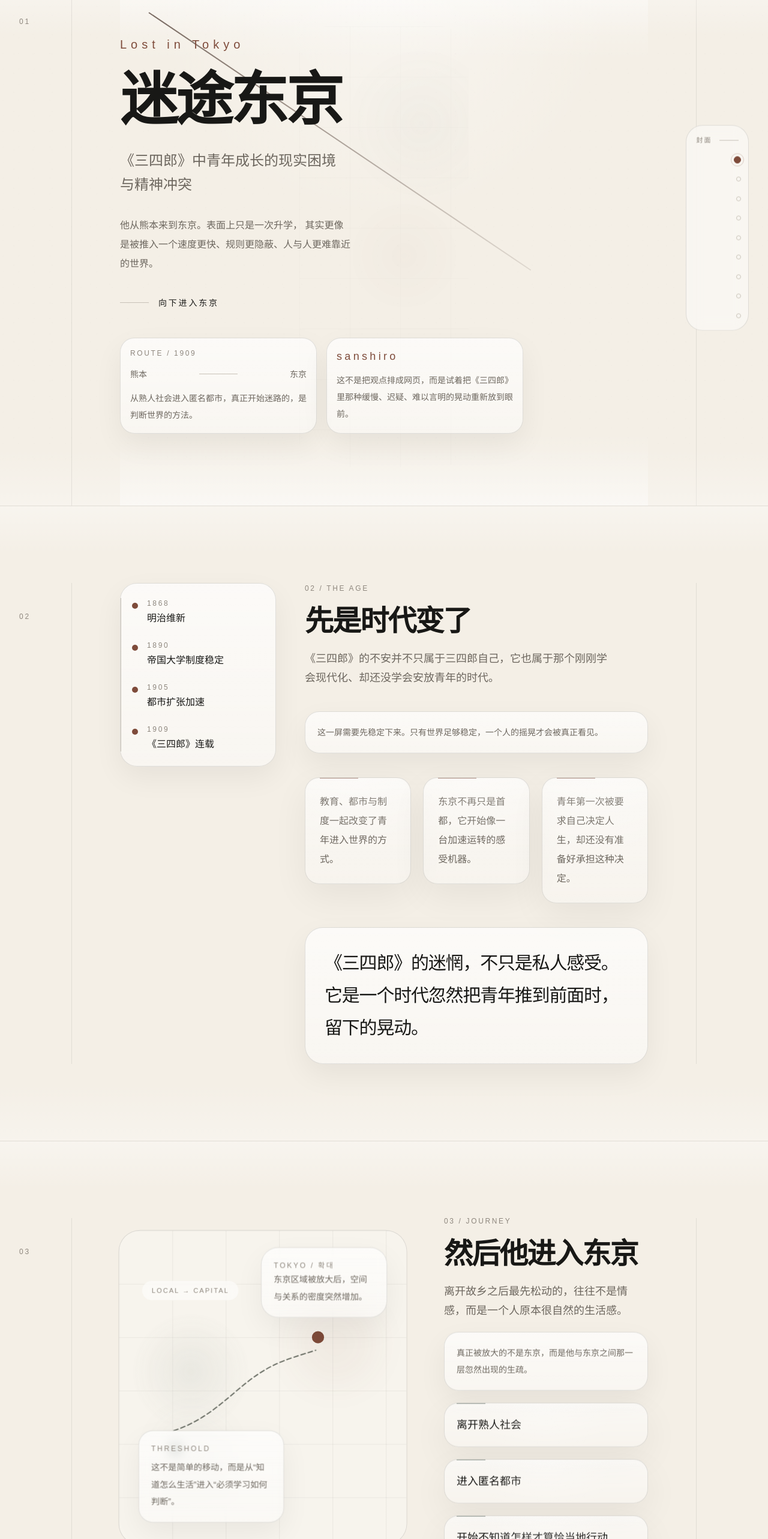
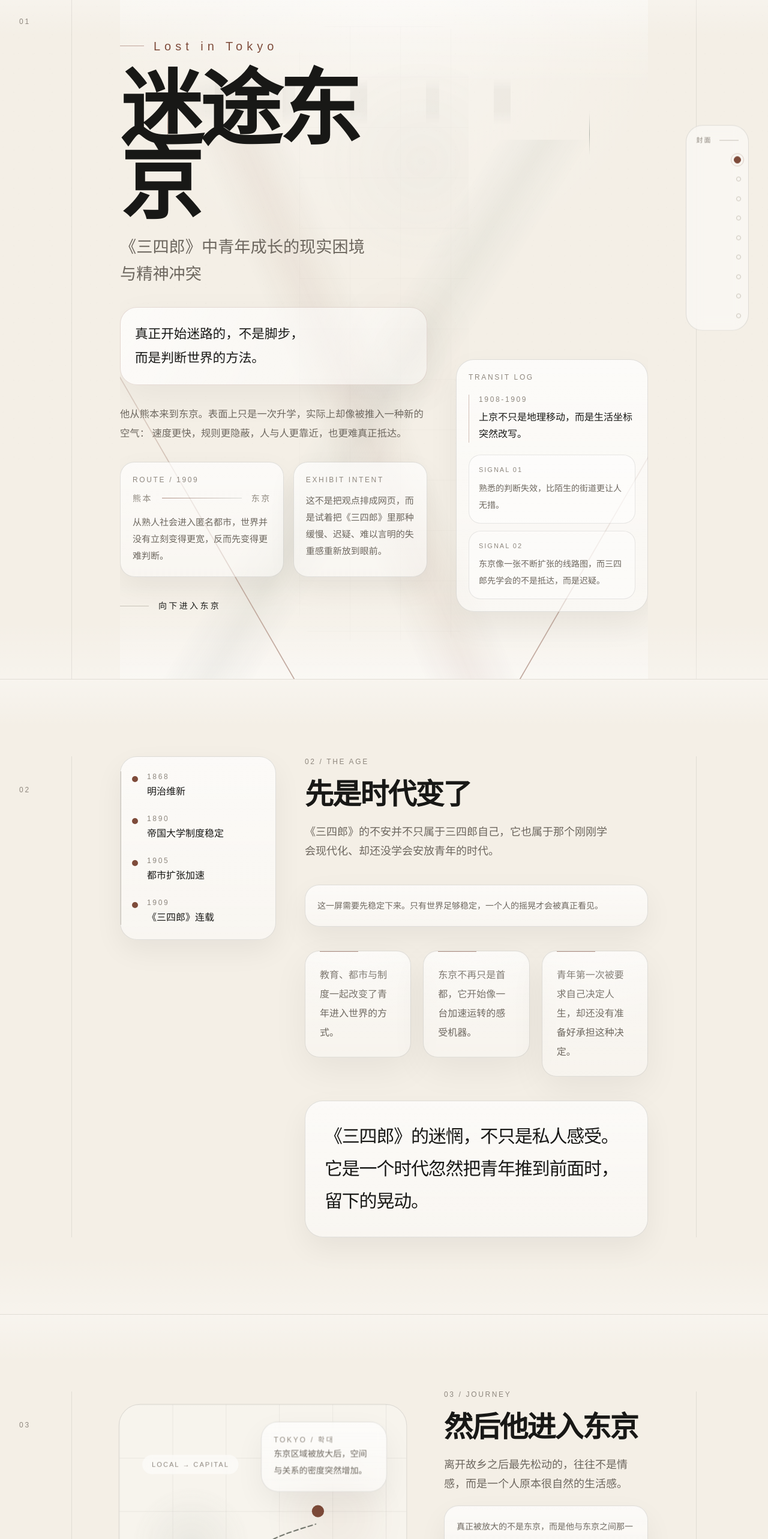
Before and after one commit to BAIMU329/sanshiro-exhibit, a Next.js app: page / in a window 1280 px wide. Shown: the part 20-2586 px from the top of the page at 60% size. Built offline with nearby package versions, Linux system fonts and the light colour scheme.

Commit message:
elevate key exhibition sections

```diff
--- a/src/app/globals.css
+++ b/src/app/globals.css
@@ -164,6 +164,67 @@ a {
   backdrop-filter: blur(10px);
 }
 
+.hero-manifest {
+  border: 1px solid rgba(126, 75, 58, 0.18);
+  background:
+    linear-gradient(120deg, rgba(255, 255, 255, 0.65), rgba(255, 255, 255, 0.18)),
+    rgba(255, 255, 255, 0.26);
+  box-shadow: 0 20px 60px rgba(24, 24, 22, 0.05);
+  backdrop-filter: blur(10px);
+}
+
+.hero-side-panel {
+  border: 1px solid rgba(58, 56, 52, 0.14);
+  background:
+    linear-gradient(180deg, rgba(255, 255, 255, 0.62), rgba(255, 255, 255, 0.24)),
+    rgba(255, 255, 255, 0.34);
+  box-shadow: 0 22px 52px rgba(24, 24, 22, 0.06);
+  backdrop-filter: blur(12px);
+}
+
+.hero-route-line {
+  background: linear-gradient(90deg, rgba(126, 75, 58, 0.6), rgba(93, 107, 99, 0.22));
+}
+
+.hero-rail-perspective {
+  background:
+    linear-gradient(122deg, transparent 42%, rgba(93, 107, 99, 0.07) 48%, transparent 54%),
+    linear-gradient(67deg, transparent 40%, rgba(126, 75, 58, 0.08) 47%, transparent 54%);
+}
+
+.hero-rail-perspective::before,
+.hero-rail-perspective::after {
+  content: "";
+  position: absolute;
+  bottom: 0;
+  width: 2px;
+  height: 90%;
+  background: linear-gradient(180deg, rgba(126, 75, 58, 0.04), rgba(126, 75, 58, 0.55));
+  transform-origin: bottom;
+  filter: blur(0.2px);
+}
+
+.hero-rail-perspective::before {
+  left: 34%;
+  transform: skewX(30deg);
+}
+
+.hero-rail-perspective::after {
+  right: 24%;
+  transform: skewX(-30deg);
+}
+
+.hero-city-band {
+  background:
+    linear-gradient(90deg, transparent, rgba(24, 24, 22, 0.08) 18%, transparent 28%),
+    linear-gradient(90deg, transparent 10%, rgba(24, 24, 22, 0.05) 10%, rgba(24, 24, 22, 0.05) 12%, transparent 12%),
+    linear-gradient(90deg, transparent 26%, rgba(24, 24, 22, 0.04) 26%, rgba(24, 24, 22, 0.04) 29%, transparent 29%),
+    linear-gradient(90deg, transparent 42%, rgba(24, 24, 22, 0.05) 42%, rgba(24, 24, 22, 0.05) 46%, transparent 46%),
+    linear-gradient(90deg, transparent 60%, rgba(24, 24, 22, 0.04) 60%, rgba(24, 24, 22, 0.04) 63%, transparent 63%),
+    linear-gradient(90deg, transparent 76%, rgba(24, 24, 22, 0.05) 76%, rgba(24, 24, 22, 0.05) 80%, transparent 80%);
+  mask-image: linear-gradient(180deg, transparent, black 24%, black 70%, transparent);
+}
+
 .kanji-ghost {
   font-family: var(--font-serif-sc), serif;
   color: rgba(24, 24, 22, 0.05);
@@ -201,6 +262,31 @@ a {
   transform: translate(-50%, -50%);
 }
 
+.mineko-reflection {
+  border-radius: 999px;
+  background:
+    radial-gradient(circle at 50% 50%, rgba(255, 255, 255, 0.34), transparent 58%),
+    radial-gradient(circle at 50% 54%, rgba(93, 107, 99, 0.08), transparent 70%);
+  filter: blur(2px);
+}
+
+.mineko-thread {
+  border-top: 1px solid rgba(126, 75, 58, 0.18);
+  transform: rotate(-8deg);
+}
+
+.mineko-tag {
+  display: inline-flex;
+  align-items: center;
+  gap: 0.75rem;
+  border: 1px solid rgba(58, 56, 52, 0.08);
+  border-radius: 999px;
+  background: rgba(255, 255, 255, 0.42);
+  padding: 0.55rem 0.9rem;
+  backdrop-filter: blur(8px);
+  box-shadow: 0 10px 24px rgba(24, 24, 22, 0.04);
+}
+
 .ambient-float {
   animation: ambient-float 12s ease-in-out infinite;
 }
@@ -211,6 +297,11 @@ a {
 
 .ambient-drift {
   animation: ambient-drift 18s ease-in-out infinite;
+}
+
+.mechanism-spine {
+  width: 1px;
+  background: linear-gradient(180deg, transparent, rgba(126, 75, 58, 0.18) 16%, rgba(93, 107, 99, 0.18) 84%, transparent);
 }
 
 @keyframes ambient-float {
--- a/src/components/sections/HeroSection.tsx
+++ b/src/components/sections/HeroSection.tsx
@@ -11,81 +11,132 @@ export function HeroSection() {
     target: ref,
     offset: ["start start", "end start"],
   });
-  const titleY = useTransform(scrollYProgress, [0, 1], [0, -80]);
-  const titleOpacity = useTransform(scrollYProgress, [0, 0.75], [1, 0.25]);
-  const hazeY = useTransform(scrollYProgress, [0, 1], [0, 48]);
-  const plaqueY = useTransform(scrollYProgress, [0, 1], [0, 24]);
+  const titleY = useTransform(scrollYProgress, [0, 1], [0, -84]);
+  const titleOpacity = useTransform(scrollYProgress, [0, 0.72], [1, 0.22]);
+  const hazeY = useTransform(scrollYProgress, [0, 1], [0, 54]);
+  const trackY = useTransform(scrollYProgress, [0, 1], [0, 36]);
+  const sideY = useTransform(scrollYProgress, [0, 1], [0, 26]);
 
   return (
     <SectionShell id="hero" index="01" className="min-h-[100svh]">
-      <div ref={ref} className="section-veil relative flex min-h-[100svh] items-end py-20">
+      <div ref={ref} className="section-veil relative flex min-h-[100svh] items-end overflow-hidden py-18 md:py-20">
         <motion.div
           style={{ y: hazeY }}
           className="map-haze absolute inset-x-[34%] top-16 bottom-16 rounded-[48px]"
         />
-        <div className="absolute left-4 top-10 h-[2px] w-[calc(100%-7rem)] origin-left rotate-[34deg] bg-[linear-gradient(90deg,rgba(107,91,82,0.9),rgba(107,91,82,0.15))] lg:left-12" />
+        <motion.div
+          style={{ y: trackY }}
+          className="hero-rail-perspective absolute inset-x-[6%] bottom-[-4%] top-[22%] opacity-88"
+        />
+        <div className="hero-city-band absolute inset-x-[10%] top-[13%] h-20 opacity-70" />
+        <div className="absolute left-[9%] top-[16%] hidden h-24 w-px bg-[linear-gradient(180deg,transparent,rgba(126,75,58,0.55),transparent)] lg:block" />
+        <div className="absolute right-[11%] top-[18%] hidden h-18 w-px bg-[linear-gradient(180deg,transparent,rgba(93,107,99,0.45),transparent)] lg:block" />
 
+        <div className="relative z-10 grid w-full items-end gap-10 pb-8 lg:grid-cols-[minmax(0,1.1fr)_320px] lg:gap-12">
           <motion.div
             style={{ y: titleY, opacity: titleOpacity }}
-          className="relative z-10 max-w-2xl space-y-8 pb-10"
+            className="space-y-8"
           >
-          <FadeIn delay={0.1}>
-            <p className="font-[var(--font-display)] text-xl tracking-[0.35em] text-[var(--rust)]">
+            <FadeIn delay={0.08}>
+              <div className="inline-flex items-center gap-4 text-[var(--rust)]">
+                <span className="h-px w-10 bg-[var(--rust)]/45" />
+                <p className="font-[var(--font-display)] text-xl tracking-[0.35em]">
                   Lost in Tokyo
                 </p>
+              </div>
             </FadeIn>
-          <FadeIn delay={0.2}>
-            <h1 className="display-title max-w-xl text-6xl leading-none font-semibold md:text-8xl">
+            <FadeIn delay={0.18}>
+              <div className="max-w-4xl space-y-5">
+                <h1 className="display-title max-w-3xl text-[4.5rem] leading-[0.9] font-semibold md:text-[7.5rem] xl:text-[8.6rem]">
                   迷途东京
                 </h1>
-          </FadeIn>
-          <FadeIn delay={0.3}>
-            <p className="max-w-xl text-2xl leading-10 text-[var(--ink-soft)]">
+                <p className="max-w-2xl text-xl leading-9 text-[var(--ink-soft)] md:text-[1.7rem] md:leading-[2.8rem]">
                   《三四郎》中青年成长的现实困境
                   <br />
                   与精神冲突
                 </p>
+              </div>
             </FadeIn>
-          <FadeIn delay={0.4} className="max-w-sm">
-            <p className="text-base leading-8 text-[var(--ink-soft)]">
-              他从熊本来到东京。表面上只是一次升学，
-              其实更像是被推入一个速度更快、规则更隐蔽、人与人更难靠近的世界。
+            <FadeIn delay={0.28}>
+              <div className="hero-manifest max-w-2xl rounded-[28px] p-5 md:p-6">
+                <p className="text-lg leading-9 text-[var(--ink)] md:text-[1.35rem] md:leading-10">
+                  真正开始迷路的，不是脚步，
+                  <br className="hidden md:block" />
+                  而是判断世界的方法。
+                </p>
+              </div>
+            </FadeIn>
+            <FadeIn delay={0.36} className="max-w-xl">
+              <p className="text-base leading-8 text-[var(--ink-soft)] md:text-[1.02rem]">
+                他从熊本来到东京。表面上只是一次升学，实际上却像被推入一种新的空气：
+                速度更快，规则更隐蔽，人与人更靠近，也更难真正抵达。
               </p>
             </FadeIn>
-          <FadeIn delay={0.5}>
+            <FadeIn delay={0.46}>
+              <div className="grid max-w-3xl gap-4 md:grid-cols-[1.1fr_0.9fr]">
+                <div className="route-plaque rounded-[24px] p-4 md:p-5">
+                  <p className="eyebrow">Route / 1909</p>
+                  <div className="mt-3 flex items-center gap-4 text-sm tracking-[0.18em] text-[var(--ink-muted)] uppercase">
+                    <span>熊本</span>
+                    <span className="hero-route-line h-px flex-1" />
+                    <span>东京</span>
+                  </div>
+                  <p className="mt-4 text-sm leading-7 text-[var(--ink-soft)] md:text-[15px]">
+                    从熟人社会进入匿名都市，世界并没有立刻变得更宽，反而先变得更难判断。
+                  </p>
+                </div>
+                <div className="route-plaque rounded-[24px] p-4 md:p-5">
+                  <p className="eyebrow">Exhibit Intent</p>
+                  <p className="mt-3 text-sm leading-7 text-[var(--ink-soft)] md:text-[15px]">
+                    这不是把观点排成网页，而是试着把《三四郎》里那种缓慢、迟疑、难以言明的失重感重新放到眼前。
+                  </p>
+                </div>
+              </div>
+            </FadeIn>
+            <FadeIn delay={0.55}>
               <a
                 href="#era"
-              className="inline-flex items-center gap-4 text-sm tracking-[0.2em] text-[var(--ink-soft)] uppercase"
+                className="inline-flex items-center gap-4 text-sm tracking-[0.24em] text-[var(--ink-soft)] uppercase"
               >
                 <span className="h-px w-12 bg-[var(--mist)]" />
                 向下进入东京
               </a>
             </FadeIn>
-          <motion.div
-            style={{ y: plaqueY }}
-            className="grid max-w-2xl gap-4 pt-4 lg:grid-cols-[1fr_1fr]"
+          </motion.div>
+
+          <motion.aside
+            style={{ y: sideY }}
+            className="hidden space-y-4 lg:block"
           >
-            <div className="route-plaque rounded-[24px] p-4">
-              <p className="eyebrow">Route / 1909</p>
-              <div className="mt-3 space-y-3 text-sm leading-7 text-[var(--ink-soft)]">
-                <p className="flex items-center justify-between">
-                  <span>熊本</span>
-                  <span className="h-px w-16 bg-[var(--mist)]" />
-                  <span>东京</span>
+            <FadeIn delay={0.22}>
+              <div className="hero-side-panel rounded-[30px] p-5">
+                <p className="eyebrow">Transit Log</p>
+                <div className="mt-5 space-y-5">
+                  <div className="border-l border-[var(--rust)]/35 pl-4">
+                    <p className="text-xs tracking-[0.22em] text-[var(--ink-muted)] uppercase">1908-1909</p>
+                    <p className="mt-2 text-base leading-7 text-[var(--ink)]">
+                      上京不只是地理移动，而是生活坐标突然改写。
                     </p>
-                <p>从熟人社会进入匿名都市，真正开始迷路的，是判断世界的方法。</p>
+                  </div>
+                  <div className="grid gap-3">
+                    <div className="rounded-[20px] border border-[var(--grid-line)]/80 bg-white/48 p-4">
+                      <p className="text-[11px] tracking-[0.18em] text-[var(--ink-muted)] uppercase">Signal 01</p>
+                      <p className="mt-2 text-sm leading-7 text-[var(--ink-soft)]">
+                        熟悉的判断失效，比陌生的街道更让人无措。
+                      </p>
+                    </div>
+                    <div className="rounded-[20px] border border-[var(--grid-line)]/80 bg-white/42 p-4">
+                      <p className="text-[11px] tracking-[0.18em] text-[var(--ink-muted)] uppercase">Signal 02</p>
+                      <p className="mt-2 text-sm leading-7 text-[var(--ink-soft)]">
+                        东京像一张不断扩张的线路图，而三四郎先学会的不是抵达，而是迟疑。
+                      </p>
                     </div>
                   </div>
-            <div className="route-plaque rounded-[24px] p-4">
-              <p className="font-[var(--font-display)] text-lg tracking-[0.24em] text-[var(--rust)]">
-                sanshiro
-              </p>
-              <p className="mt-3 text-sm leading-7 text-[var(--ink-soft)]">
-                这不是把观点排成网页，而是试着把《三四郎》里那种缓慢、迟疑、难以言明的晃动重新放到眼前。
-              </p>
                 </div>
-          </motion.div>
-        </motion.div>
+              </div>
+            </FadeIn>
+          </motion.aside>
+        </div>
       </div>
     </SectionShell>
   );
```
Also changed, not shown: src/components/sections/MechanismSection.tsx (+9 -5 lines), src/components/sections/MinekoSection.tsx (+86 -35 lines). Lines whose indentation alone changed are shown as unchanged.
